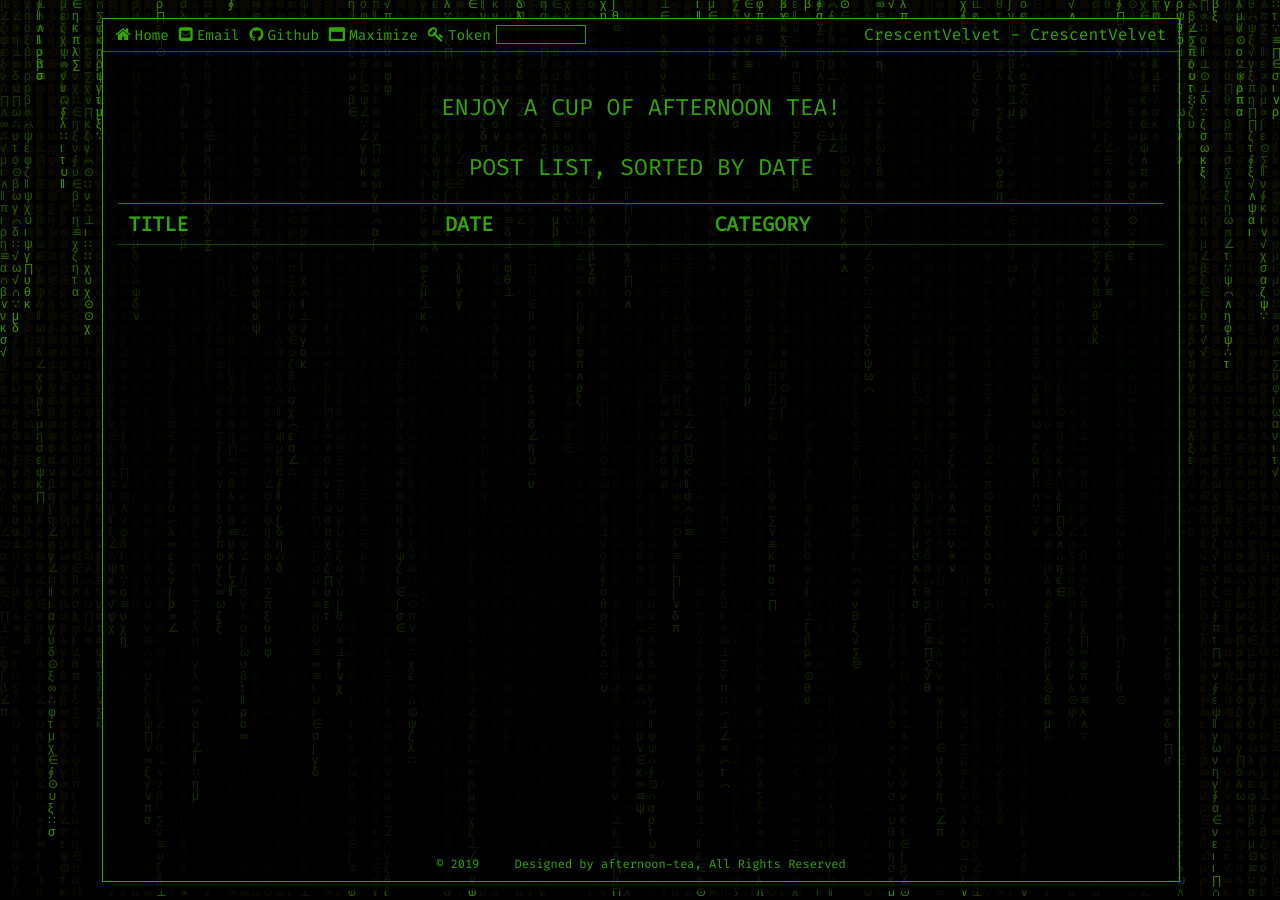
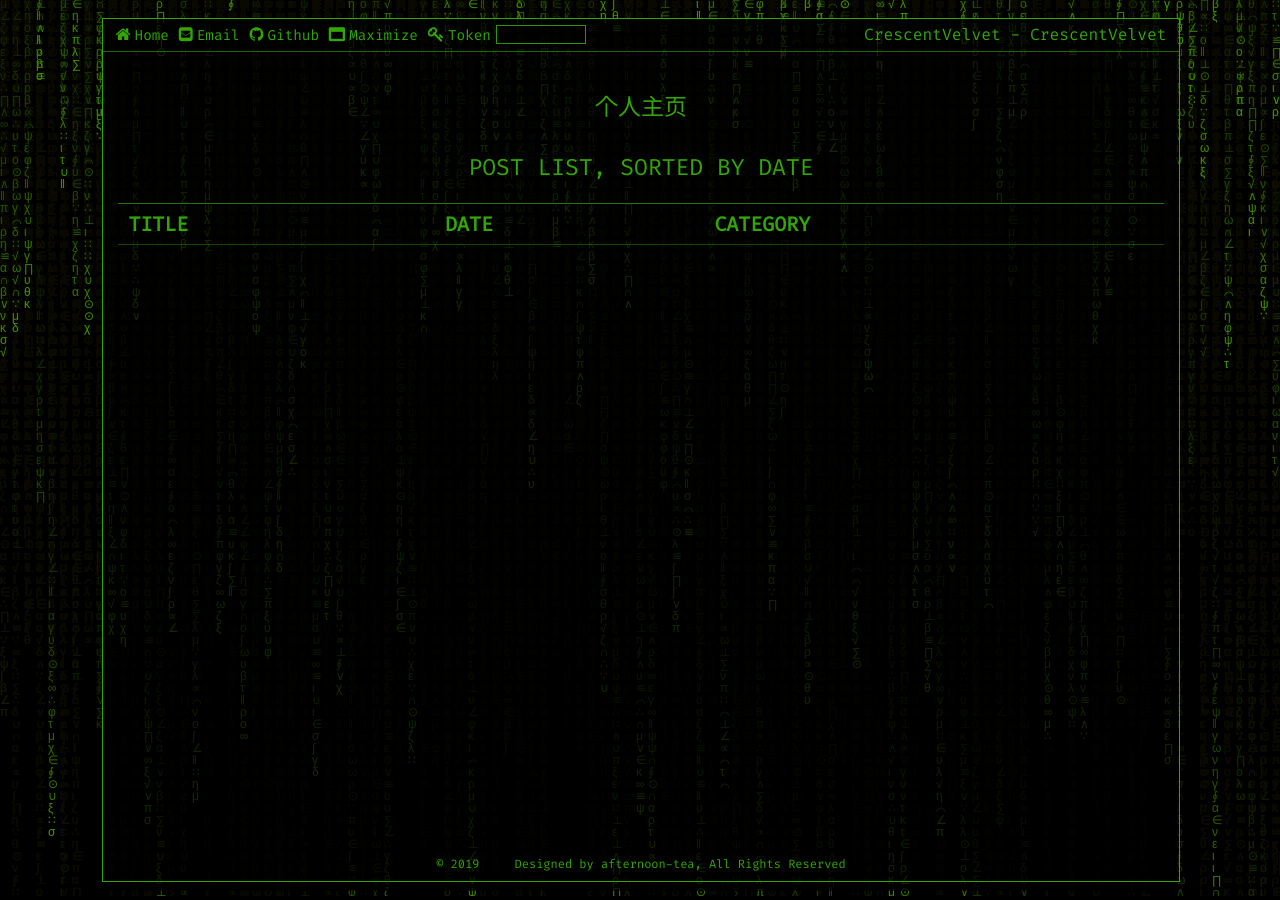
Before and after one commit to CrescentVelvet/crescentvelvet.github.io, a Jekyll site: the page built from pages/index.md, in a window 1280 px wide. Built offline with Jekyll 4.4.1, drawn with Linux system fonts in a browser that asks for light colours.

Commit message:
Update index.md

```diff
--- a/pages/index.md
+++ b/pages/index.md
@@ -11,7 +11,7 @@ encrypted_text: true
 permalink: /
 ---
 
-# Enjoy A Cup of Afternoon Tea!
+# 个人主页
 
 <!-- ##  Features
 * Highly customizable, content-oriented with The Matrix style
```
